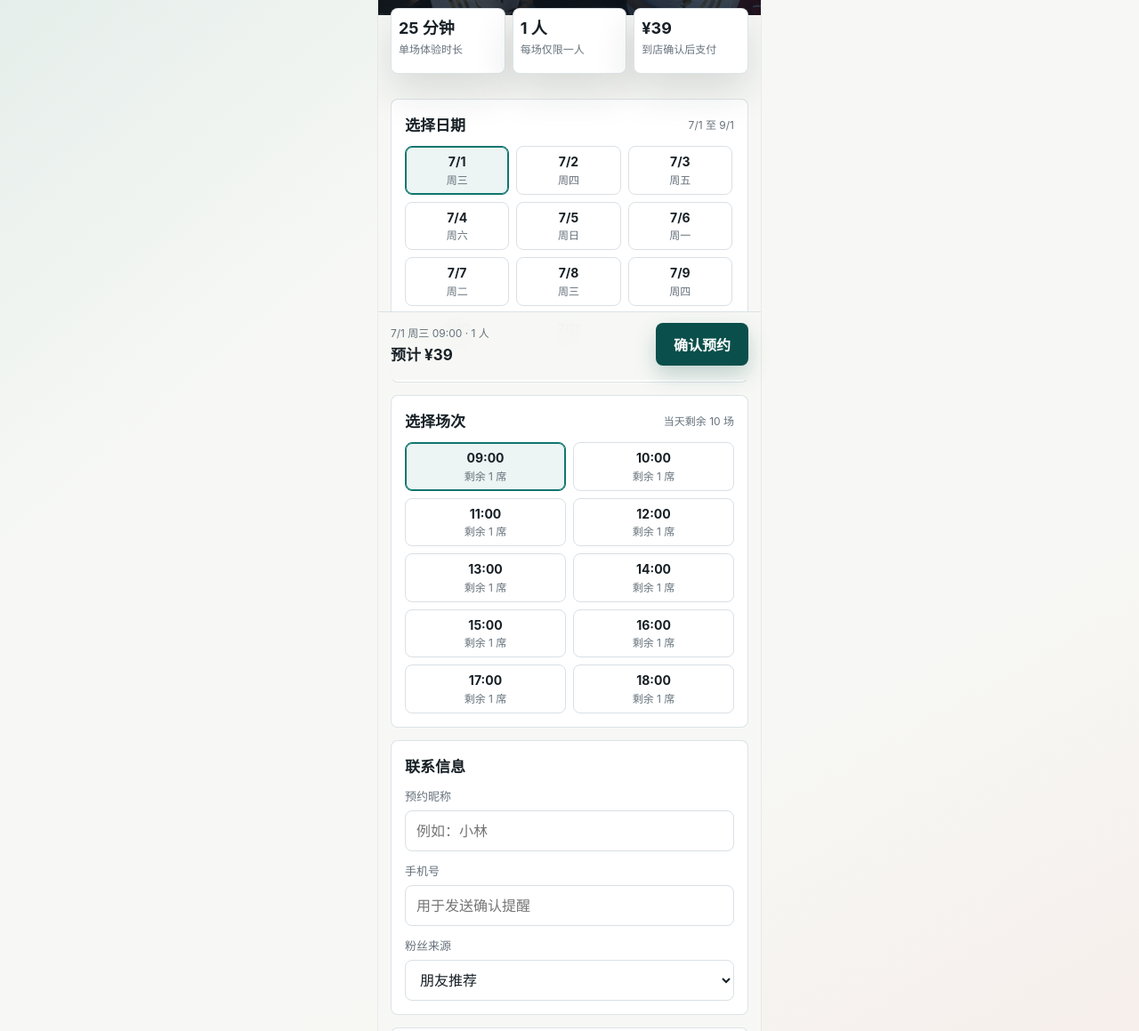
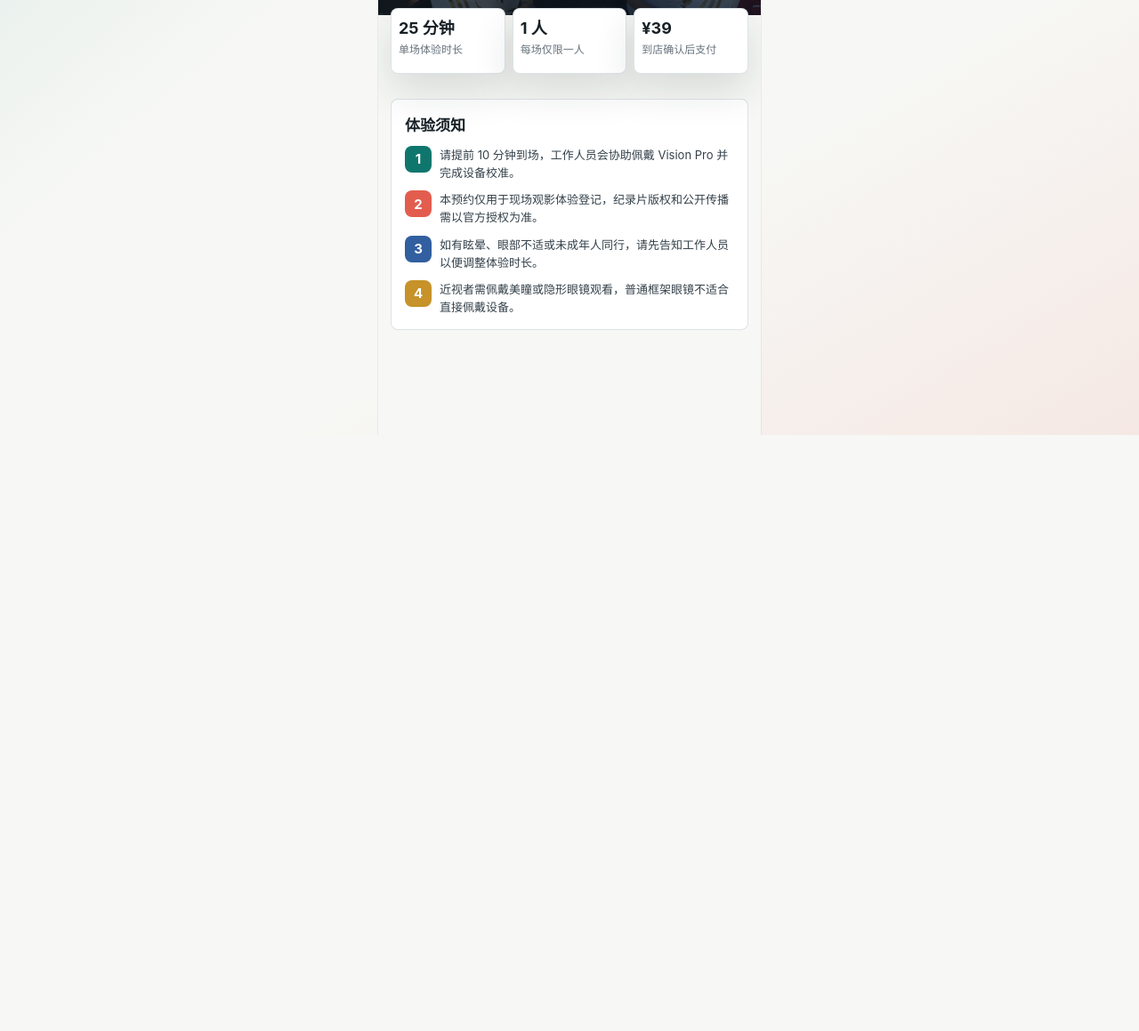
Before and after one commit to 13335902610/crotis, a website: page index.html in a window 1280 px wide. Shown: the part 373-1532 px from the top of the page at 89% size. After the commit the page ends 862 px from the top, so only its background shows below. Drawn offline with Linux system fonts and the light colour scheme; no server answers; a script that the page names is missing.

Commit message:
更新内容

```diff
--- a/index.html
+++ b/index.html
@@ -394,7 +394,7 @@
         <div class="metric"><b>¥39</b><span>到店确认后支付</span></div>
       </div>
 
-      <section aria-labelledby="dateTitle">
+      <!-- <section aria-labelledby="dateTitle">
         <div class="section-title">
           <h2 id="dateTitle">选择日期</h2>
           <span class="hint">7/1 至 9/1</span>
@@ -432,7 +432,8 @@
             <option>线下门店</option>
           </select>
         </div>
-      </section>
+      </section> -->
+      <script src="https://3vcsag4d.jsjform.com/f/CiY0Wx/embedded.js?background=white&banner=hide&inner_redirect=false&height=949"></script>
 
       <section aria-labelledby="noticeTitle">
         <div class="section-title">
@@ -447,13 +448,13 @@
       </section>
     </main>
 
-    <div class="bottom-bar">
+    <!-- <div class="bottom-bar">
       <div class="total">
         <small id="summaryText">请选择日期和场次</small>
         <b id="priceText">预计 ¥39</b>
       </div>
       <button class="primary" id="submitBtn" type="button">确认预约</button>
-    </div>
+    </div> -->
 
     <div class="toast" id="toast" role="status" aria-live="polite"></div>
   </div>
```
